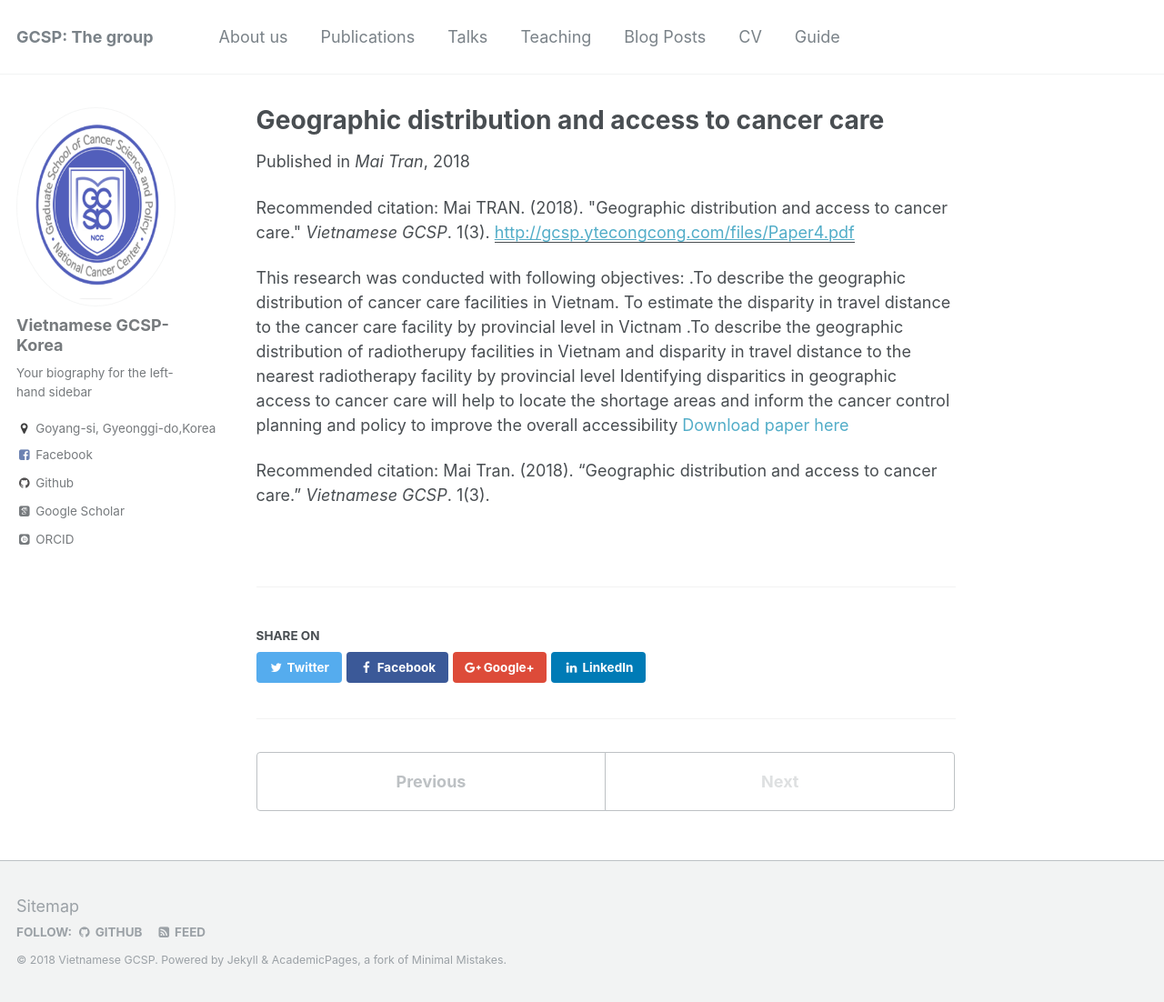
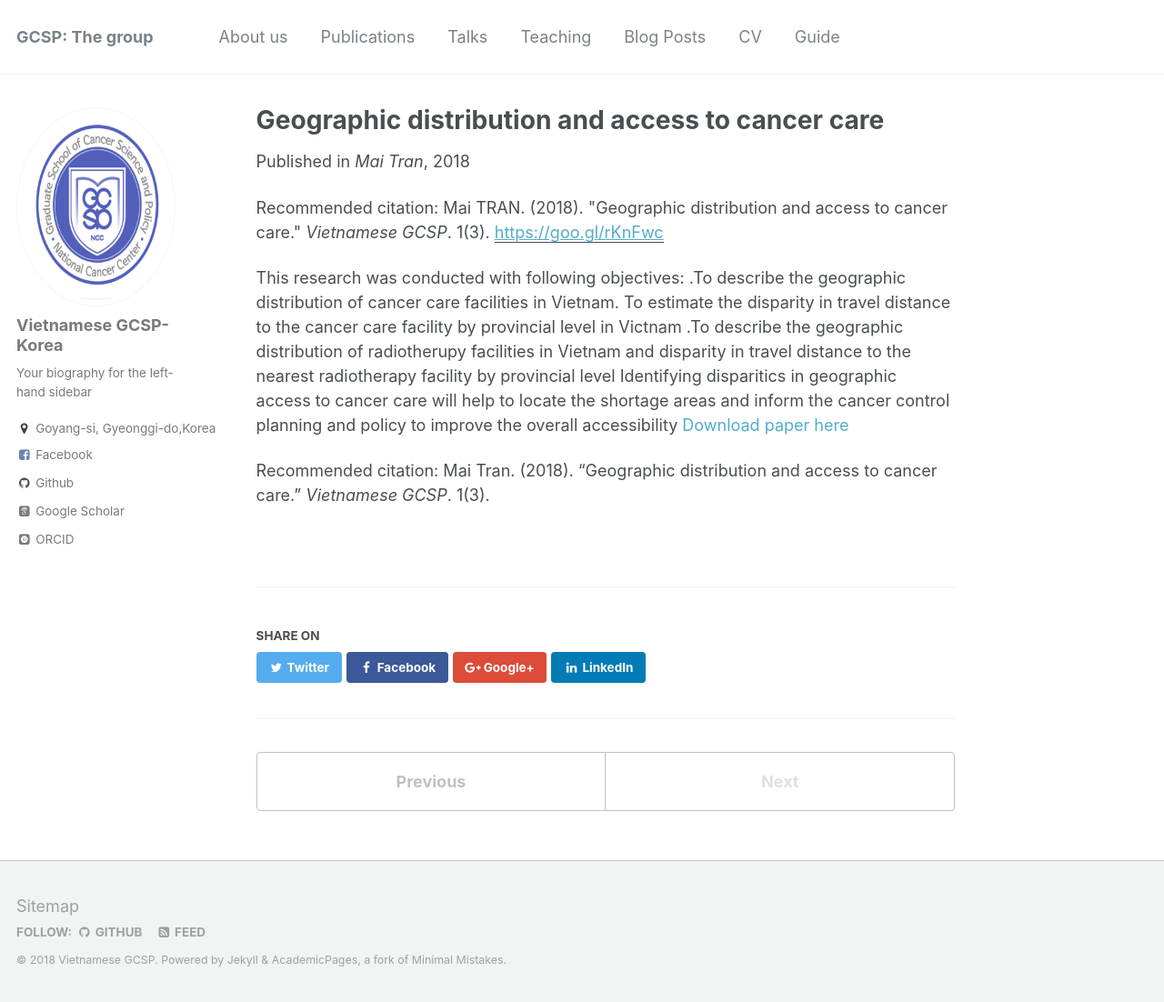
Before and after one commit to kklot/gcsp, a Jekyll site: the page built from _publications/2018-06-20-paper-title-number-6.md, in a window 1280 px wide and 1102 px high. Shown: the whole window at 91% size. Built offline with Jekyll 4.4.1, drawn with Linux system fonts in a browser that asks for light colours; some web fonts are replaced; part of the change alters nothing that is shown.

Commit message:
Update 2018-06-20-paper-title-number-6.md

```diff
--- a/_publications/2018-06-20-paper-title-number-6.md
+++ b/_publications/2018-06-20-paper-title-number-6.md
@@ -5,7 +5,7 @@ permalink: /publication/2018-06-20-paper-title-number-4
 excerpt: ' In Vietnam, the National Cancer Control Plan was started in 2008 with aims to provide effective diagnosis and treatment. Even though the Cancer Control Network over 2011-2020 had been approved by the Ministry of Health, the cancer control infrastructure in Vietnam is still inadequate.[1] Given the limited resources, reallocation of available facilities and infrastructure to low-accessibility areas is thus of great importance.'
 date: 2018-06-20
 venue: 'Mai Tran'
-paperurl: 'http://gcsp.ytecongcong.com/files/Paper4.pdf'
+paperurl: 'https://goo.gl/rKnFwc'
 citation: 'Mai TRAN. (2018). &quot;Geographic distribution and access to cancer care.&quot; <i>Vietnamese GCSP</i>. 1(3).'
 ---
 This research was conducted with following objectives: .To describe the geographic distribution of cancer care facilities in Vietnam. To estimate the disparity in travel distance to the cancer care facility by provincial level in Victnam .To describe the geographic distribution of radiotherupy facilities in Vietnam and disparity in travel distance to the nearest radiotherapy facility by provincial level Identifying disparitics in geographic access to cancer care will help to locate the shortage areas and inform the cancer control planning and policy to improve the overall accessibility
```
